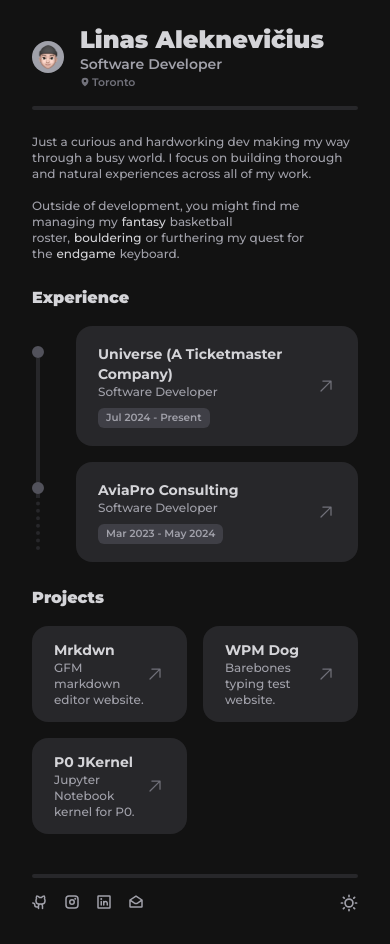
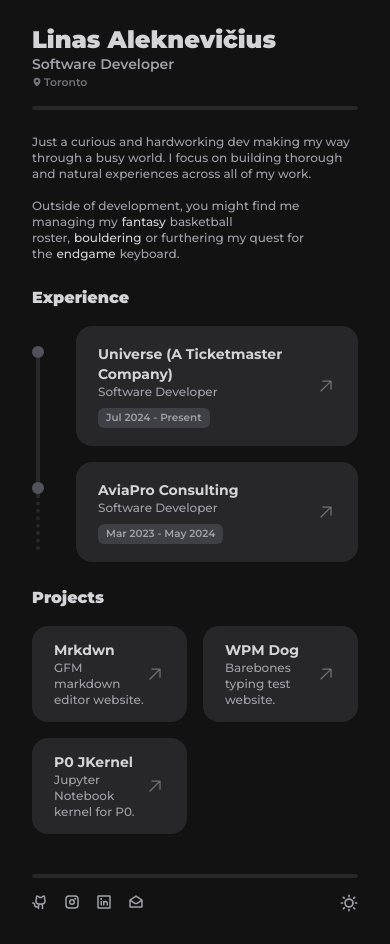
Before and after one commit to bzap/aleknev_dev_v4, a Next.js app: page / in a window 390 px wide. Built offline with nearby package versions, Linux system fonts and the light colour scheme.

Commit message:
metadata and hiding image on mob

```diff
--- a/src/app/components/header/Header.tsx
+++ b/src/app/components/header/Header.tsx
@@ -10,7 +10,7 @@ const Header = () => {
         <SectionContainer delay={0}>
             <div className="flex h-full items-center border-b-zinc-200 flex w-full justify-between">
                 <div className="flex flex-row items-center justify-center">
-                    <div className="relative h-8 w-8 md:h-16 md:w-16 rounded-full mr-4 active:scale-95 cursor-pointer">
+                    <div className="hidden sm:inline relative h-16 w-16 rounded-full mr-4 active:scale-95 cursor-pointer">
                         <Image
                             src={"/memoji.webp"}
                             alt={"/"}
--- a/src/app/layout.tsx
+++ b/src/app/layout.tsx
@@ -9,7 +9,7 @@ import "./globals.css";
 const montserrat = Montserrat({ subsets: ["latin"] });
 
 export const metadata: Metadata = {
-    title: "Linas Aleknevičius",
+    title: "Linas Aleknevičius' Website",
     description: "Personal website of Linas Aleknevičius.",
 };
 
```
